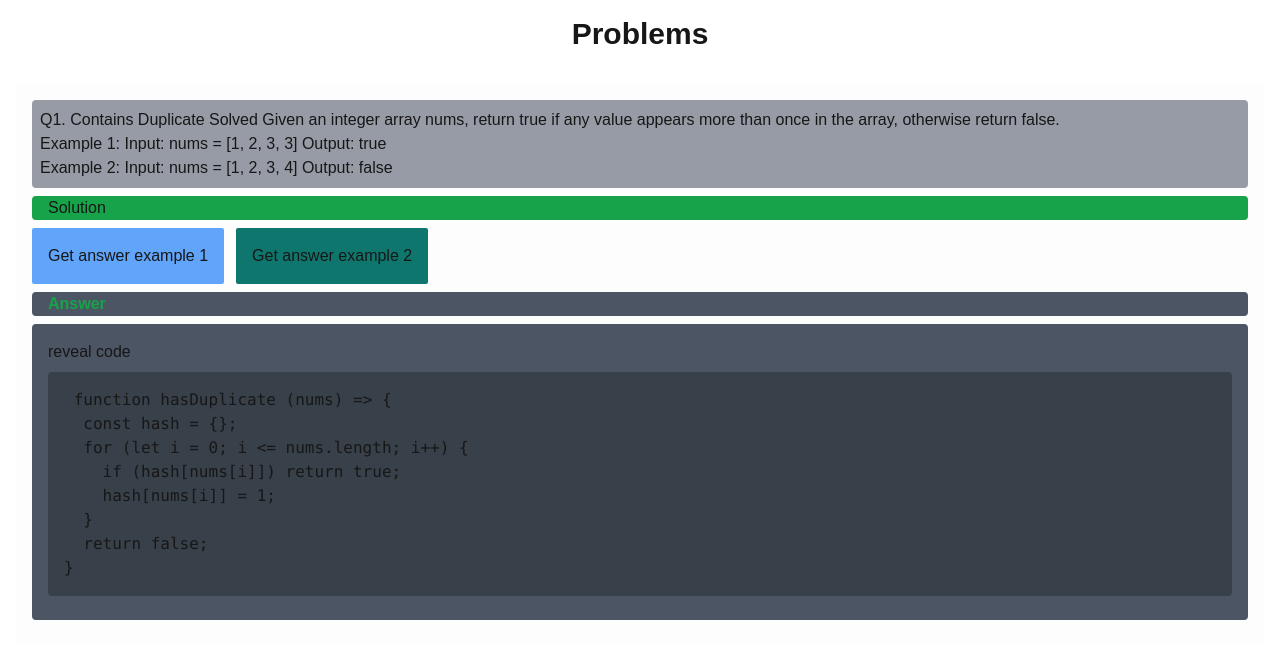
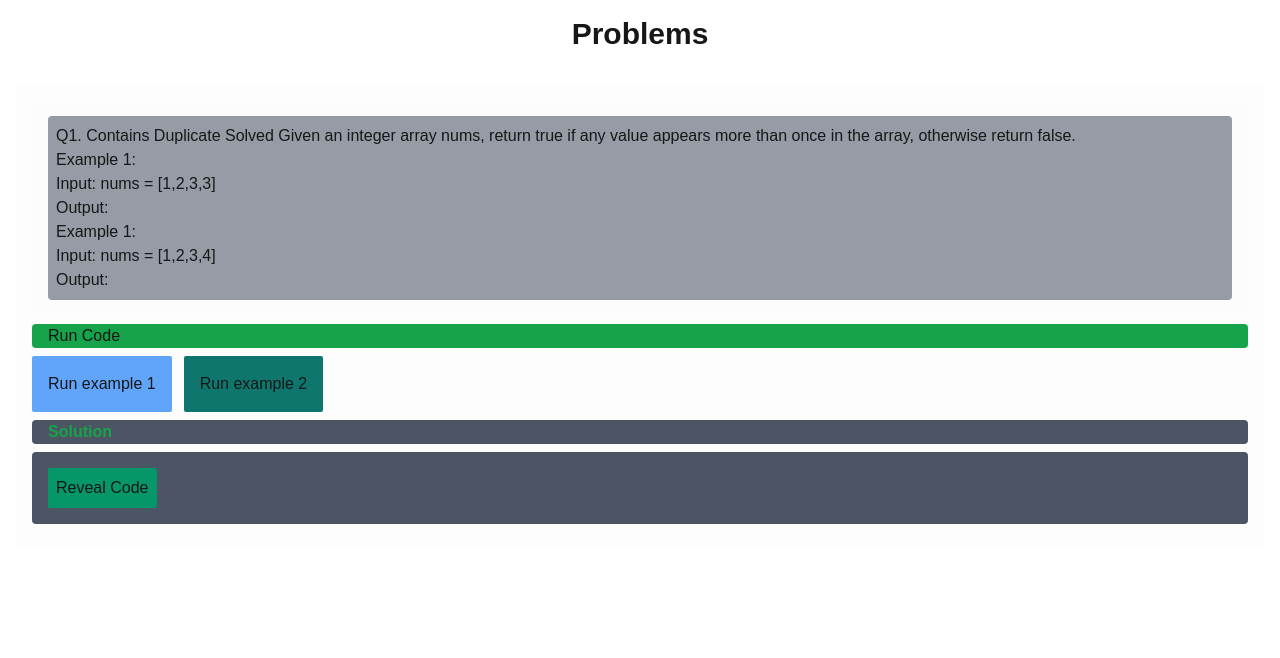
Before and after one commit to Francies-Quebert/problem-solving-app, a Next.js app: page / in a window 1280 px wide. Shown: the top 658 px of the page. Built offline with nearby package versions, Linux system fonts and the light colour scheme.

Commit message:
UI update to problem solving

```diff
--- a/app/charting/page.tsx
+++ b/app/charting/page.tsx
@@ -1,6 +1,6 @@
 
 import Barchart from "../components/Barchart";
-import { SmilyFace } from "../components/SmilyFace";
+import { SmileyFace } from "../components/SmilyFace";
 
 export default function Charting() {
   return (
@@ -9,7 +9,7 @@ export default function Charting() {
         <h5>Problems</h5>
       </header>
       <div>
-        <SmilyFace/>
+        <SmileyFace/>
       </div>
       <div>
         <Barchart/>
--- /dev/null
+++ b/app/components/Button/index.tsx
@@ -0,0 +1,20 @@
+import React, { ReactNode } from "react";
+
+type ButtonProps = {
+  type: "blue" | "teal";
+  onClick: () => void;
+  children: ReactNode;
+};
+const Button = ({ onClick, children, type = "blue" }: ButtonProps) => {
+  const variant = {
+    blue: "bg-blue-400",
+    teal: "bg-teal-700",
+  };
+  return (
+    <button className={`${variant[type]} p-4 rounded-sm`} onClick={onClick}>
+      {children}
+    </button>
+  );
+};
+
+export default Button;
--- /dev/null
+++ b/app/components/Questions/index.tsx
@@ -0,0 +1,133 @@
+"use client";
+import React, { useState } from "react";
+import { hasDuplicate } from "../../answers/array/answers";
+import Button from "../Button";
+
+const questionDetails = {
+  question:
+    "Q1. Contains Duplicate Solved Given an integer array nums, return true if any value appears more than once in the array, otherwise return false.",
+  examples: [
+    {
+      key: 1,
+      inputs: [
+        {
+          variable: "nums",
+          value: [1, 2, 3, 3],
+        },
+      ],
+      output: true,
+      type: "blue",
+    },
+    {
+      key: 2,
+      inputs: [
+        {
+          variable: "nums",
+          value: [1, 2, 3, 4],
+        },
+      ],
+      output: false,
+      type: "teal",
+    },
+  ],
+  // eslint-disable-next-line @typescript-eslint/no-explicit-any
+  callback: ({firstParam}: any) => hasDuplicate(firstParam),
+};
+
+type TQuestionDetails = typeof questionDetails;
+
+export const Questions = () => {
+
+  return (
+    <div className="bg-gray-100/20 m-4 p-4 rounded">
+      <QuestionContainer {...questionDetails} />
+      <RunSolution {...questionDetails} />
+      <RevealCode callback={hasDuplicate as () => boolean} />
+    </div>
+  );
+};
+
+const QuestionContainer = ({ question, examples }: TQuestionDetails) => {
+  return (
+    <div className="bg-gray-100/20 p-4 rounded">
+      <div className="bg-gray-500/70 p-2 rounded">
+        {question}
+        {examples.map(({ inputs, key, output }, index) => (
+          <div key={key}>
+            <div key={index}>Example 1: </div>
+            {inputs.map(({ variable, value }) => (
+              <div key={variable}>
+                Input: {variable} = {JSON.stringify(value)}
+              </div>
+            ))}
+            <div>Output: {output}</div>
+          </div>
+        ))}
+      </div>
+    </div>
+  );
+};
+
+const RunSolution = ({ examples, callback }: TQuestionDetails) => {
+  const [answer, setAnswer] = useState<string | null>(null);
+  const getAnswer = (answer: unknown) => {
+    setAnswer(String(answer));
+  };
+  return (
+    <div>
+      <div className="bg-green-600 px-4 my-2 rounded">Run Code</div>
+      <div className="space-x-3">
+        {examples.map(({ key, inputs, type }) => {
+          const callbackParameter = inputs.map(({ value }) => value);
+          if (callbackParameter.length > 3)
+            throw new Error("Solution Runs supports just 3 parameters");
+          const [firstParam, secondParam, thirdParameter] = callbackParameter;
+
+          return (
+            <Button
+              key={key}
+              onClick={() =>
+                getAnswer(callback({ firstParam, secondParam, thirdParameter }))
+              }
+              type={type as "blue" | "teal"}
+            >
+              Run example {key}
+            </Button>
+          );
+        })}
+      </div>
+      <div className="bg-gray-600 px-4 my-2 rounded">
+        <div className="text-green-600 font-bold">Solution</div>
+        <div>{answer}</div>
+      </div>
+    </div>
+  );
+};
+
+type RevealCodeProps = {
+  // eslint-disable-next-line @typescript-eslint/no-explicit-any
+  callback: () => any;
+};
+
+const RevealCode = ({ callback }: RevealCodeProps) => {
+  const [revealCode, setRevealCode] = useState<boolean>(false);
+
+  const onRevealCode = () => {
+    setRevealCode((reveal) => !reveal);
+  };
+  return (
+    <div className="bg-gray-600 p-4 my-2 rounded">
+      <button className="bg-emerald-600 p-2 rounded-sm" onClick={onRevealCode}>
+        {revealCode ? "Hide code" : "Reveal Code"}
+      </button>
+      {revealCode && (
+        <div className="bg-black/25 p-4 my-2 rounded">
+          <pre>
+            function {callback.name}
+            <code className="javascript">{callback.toString()}</code>
+          </pre>
+        </div>
+      )}
+    </div>
+  );
+};
--- a/app/components/SmilyFace/index.tsx
+++ b/app/components/SmilyFace/index.tsx
@@ -1,6 +1,6 @@
 "use client";
 import React from "react";
-import { arc,line } from "d3";
+import { arc } from "d3";
 
 const width = 960;
 const height = 500;
@@ -20,23 +20,23 @@ const mouthRadius = 140;
 
 
   // Create a D3 line generator
-  const lineGenerator = line()
-    .x(d => d[0])
-    .y(d => d[1]);
+  // const lineGenerator = line()
+  //   .x(d => d[0])
+  //   .y(d => d[1]);
 
   // Calculate the x-coordinates of the mouth's endpoints
-  const mouthStartX = mouthRadius * Math.cos(Math.PI / 2);
-  const mouthEndX = mouthRadius * Math.cos((Math.PI * 3) / 2);
+  // const mouthStartX = mouthRadius * Math.cos(Math.PI / 2);
+  // const mouthEndX = mouthRadius * Math.cos((Math.PI * 3) / 2);
 
   // Define the line's coordinates
-  const lineData = [
-    [mouthStartX, -mouthRadius],
-    [mouthEndX, -mouthRadius]
-  ];
+  // const lineData = [
+  //   [mouthStartX, -mouthRadius],
+  //   [mouthEndX, -mouthRadius]
+  // ];
 
   // Generate the line path
-  const linePath = lineGenerator(lineData);
-export const SmilyFace = () => {
+  // const linePath = lineGenerator(lineData);
+export const SmileyFace = () => {
   const mouth =
     mouthArc({
       innerRadius: mouthRadius,
@@ -92,7 +92,7 @@ export const SmilyFace = () => {
           <path d={mouth} />
 
            {/* Horizontal line above the mouth */}
-           <path d={linePath} stroke="black" strokeWidth={strokeWidth} />
+           {/* <path d={linePath} stroke="black" strokeWidth={strokeWidth} /> */}
         </g>
 
 
--- a/app/components/index.tsx
+++ /dev/null
@@ -1,53 +0,0 @@
-"use client";
-import React, { ReactNode, useState } from "react";
-import { hasDuplicate } from "../answers/array/answers";
-
-import 'highlight.js/styles/default.css';
-
-export const Questions = () => {
-  const [answer,setAnswer]=useState<unknown>(null)
-
-  const getAnswer=(answer:unknown)=>{
-    setAnswer(String(answer))
-  }
-
-  return (
-    <div className="bg-gray-100/20 m-4 p-4 rounded">
-      <div className="bg-gray-500/70 p-2 rounded">
-        Q1. Contains Duplicate Solved Given an integer array nums, return true
-        if any value appears more than once in the array, otherwise return
-        false.
-
-        <div>Example 1: Input: nums = [1, 2, 3, 3] Output: true</div>
-        <div> Example 2: Input: nums = [1, 2, 3, 4] Output: false</div>
-      </div>
-      <div>
-        <div className="bg-green-600 px-4 my-2 rounded">Solution</div>
-        <div className="space-x-3">
-          <button
-            className="bg-blue-400 p-4 rounded-sm"
-            onClick={() => getAnswer(hasDuplicate([1, 2, 3, 4, 4]))}
-          >
-            Get answer example 1
-          </button>
-          <button
-            className="bg-teal-700 p-4 rounded-sm"
-            onClick={() => getAnswer(hasDuplicate([1, 2, 3, 4]))}
-          >
-            Get answer example 2
-          </button>
-        </div>
-        <div className="bg-gray-600 px-4 my-2 rounded">
-          <div className="text-green-600 font-bold">Answer</div>
-          <div>{answer as ReactNode}</div>
-        </div>
-      </div>
-      <div className="bg-gray-600 p-4 my-2 rounded">
-        <div>reveal code</div>
-        <div className="bg-black/25 p-4 my-2 rounded">
-        <pre> function {hasDuplicate.name} <code className="javascript">{hasDuplicate.toString()}</code></pre>
-        </div>
-      </div>
-    </div>
-  );
-};
--- a/app/page.tsx
+++ b/app/page.tsx
@@ -1,4 +1,4 @@
-import { Questions } from "./components";
+import { Questions } from "./components/Questions";
 
 export default function Home() {
   return (
```
